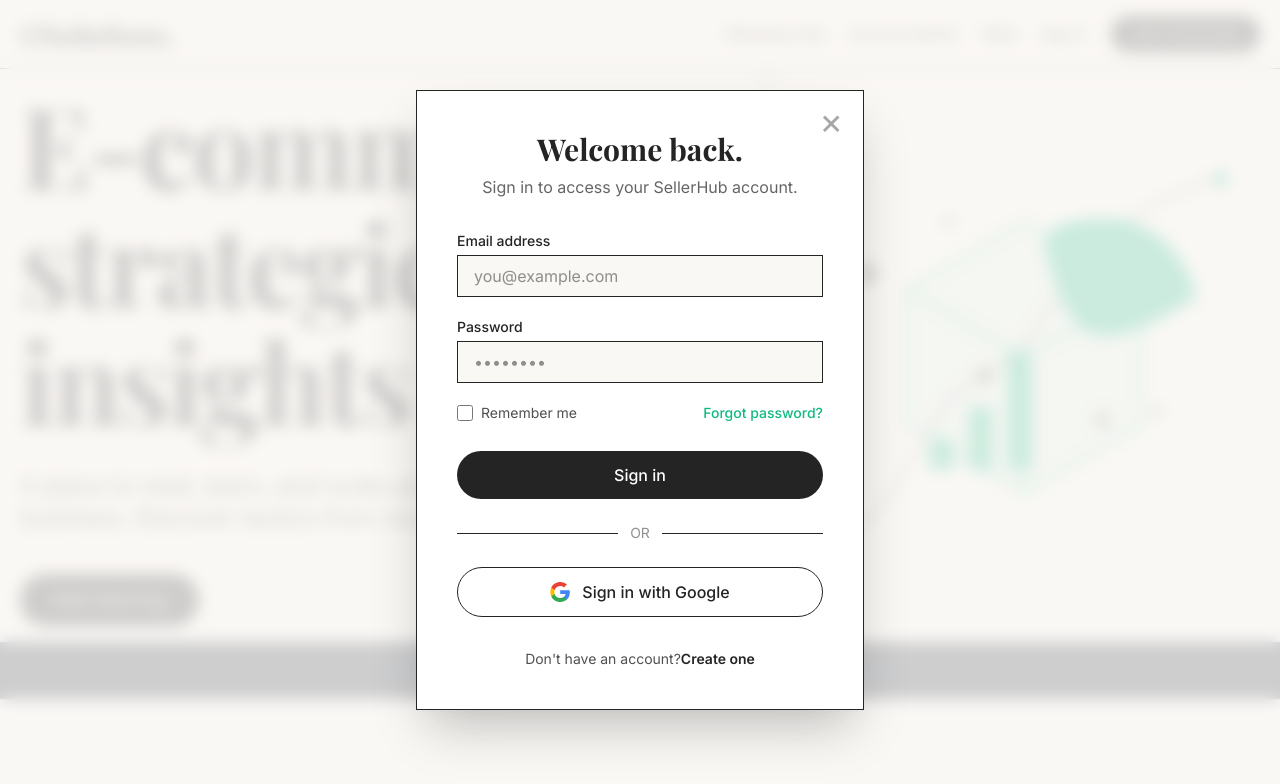
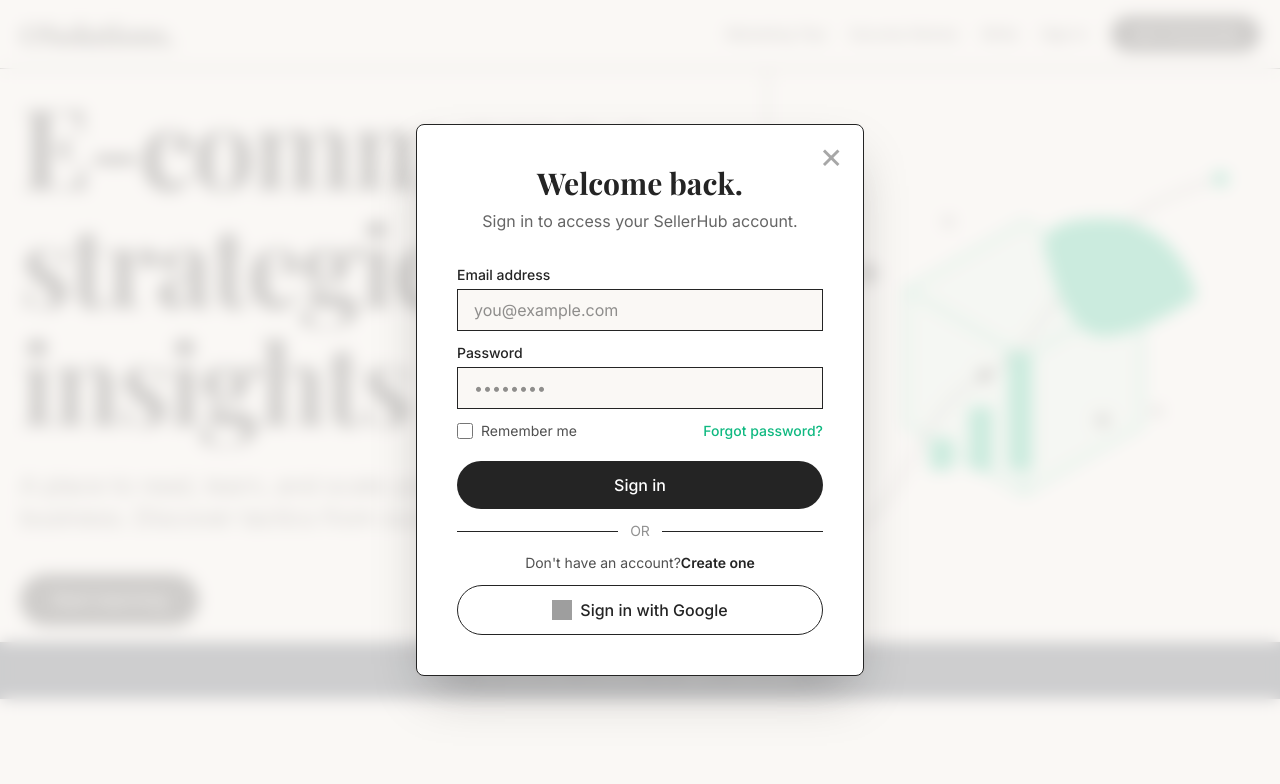
Before and after one commit to Min-ThantKyaw/mmosolution, a React (Vite) app in the folder web/: page / in a window 1280 px wide. Both pictures are taken after a click on the button "Sign in". Shown: the top 784 px of the page. Built offline with nearby package versions, Linux system fonts and the light colour scheme; grey boxes are pictures that could not be loaded.

Commit message:
feat: add Google login option and enhance LoginForm with email and password fields

```diff
--- a/web/src/features/auth/components/AuthModal.tsx
+++ b/web/src/features/auth/components/AuthModal.tsx
@@ -1,5 +1,6 @@
 import LoginForm from "./LoginForm";
 import RegisterForm from "./RegisterForm";
+import GoogleLogin from "./GoogleLogin";
 
 type AuthMode = 'login' | 'register';
 type AuthModalProps = {
@@ -22,7 +23,7 @@
                 <div
                     onClick={(e) => e.stopPropagation()}
 
-                    className="w-full max-w-md bg-white border border-brand p-8 md:p-10 shadow-2xl relative animate-fade-in">
+                    className="w-full max-w-md bg-white border border-brand p-8 md:p-10 rounded-lg shadow-2xl relative animate-fade-in">
                     <button
                         onClick={onClose}
                         className="absolute top-3 right-5 text-4xl font-light text-brand-text/40 hover:text-brand-text leading-none transition-colors"
@@ -53,6 +54,7 @@
                             onModeChange={onModeChange}
                         />
                     }
+                    <GoogleLogin />
                 </div>
             </div>
 
--- /dev/null
+++ b/web/src/features/auth/components/GoogleLogin.tsx
@@ -0,0 +1,15 @@
+function GoogleLogin() {
+	return (
+		<>
+			<button
+				type="button"
+				className="w-full flex items-center justify-center gap-2 bg-white border border-brand py-3 font-medium hover:bg-brand-bg transition-colors rounded-full cursor-pointer"
+			>
+				<img src="google.svg" alt="Google Icon" className="w-5 h-5" />
+				Sign in with Google
+			</button>
+		</>
+	)
+}
+
+export default GoogleLogin;
--- a/web/src/features/auth/components/LoginForm.tsx
+++ b/web/src/features/auth/components/LoginForm.tsx
@@ -1,67 +1,77 @@
-type AuthMode = 'login' | 'register';
+type AuthMode = "login" | "register";
 interface LoginFormProps {
     isOpen: boolean;
-    mode: 'login' | 'signup';
+    mode: "login" | "signup";
     onClose: () => void;
     onModeChange: (mode: AuthMode) => void;
 }
 const LoginForm = ({ onModeChange }: LoginFormProps) => {
-
     return (
         <>
-
-
-                    <form action="#" method="POST" className="space-y-5">
-
+            <form action="#" method="POST" className="space-y-3">
                 <div>
-                            <label className="block text-sm font-medium mb-1">Email address</label>
-                            <input type="email" id="email" name="email" required placeholder="you@example.com"
-                                className="w-full px-4 py-2 bg-brand-bg border border-brand rounded-none text-brand-text font-sans focus-ring transition-colors" />
+                    <label className="block text-sm font-medium mb-1">
+                        Email address
+                    </label>
+                    <input
+                        type="email"
+                        id="email"
+                        name="email"
+                        required
+                        placeholder="you@example.com"
+                        className="w-full px-4 py-2 bg-brand-bg border border-brand rounded-none text-brand-text font-sans focus-ring transition-colors"
+                    />
                 </div>
 
                 <div>
                     <label className="block text-sm font-medium mb-1">Password</label>
-                            <input type="password" id="password" name="password" required placeholder="••••••••"
-                                className="w-full px-4 py-2 bg-brand-bg border border-brand rounded-none text-brand-text font-sans focus-ring transition-colors" />
+                    <input
+                        type="password"
+                        id="password"
+                        name="password"
+                        required
+                        placeholder="••••••••"
+                        className="w-full px-4 py-2 bg-brand-bg border border-brand rounded-none text-brand-text font-sans focus-ring transition-colors"
+                    />
                 </div>
 
                 <div className="flex items-center justify-between text-sm">
                     <label className="flex items-center gap-2 cursor-pointer">
-                                <input type="checkbox" className="w-4 h-4 text-brand-green border-brand rounded-none focus:ring-brand-green accent-brand-green" />
+                        <input
+                            type="checkbox"
+                            className="w-4 h-4 text-brand-green border-brand rounded-none focus:ring-brand-green accent-brand-green"
+                        />
                         <span className="text-brand-text/80">Remember me</span>
                     </label>
-                            <a href="#" className="font-medium text-brand-green hover:underline">Forgot password?</a>
+                    <a href="#" className="font-medium text-brand-green hover:underline">
+                        Forgot password?
+                    </a>
                 </div>
 
-                        <button type="submit" className="w-full bg-brand-text text-white py-3 font-medium hover:bg-black transition-colors rounded-full mt-2">
+                <button
+                    type="submit"
+                    className="w-full bg-brand-text text-white py-3 font-medium hover:bg-black transition-colors rounded-full mt-2"
+                >
                     Sign in
                 </button>
             </form>
 
-                    <div className="my-6 flex items-center">
+            <div className="my-3 flex items-center">
                 <div className="flex-grow border-t border-brand/20"></div>
                 <span className="px-3 text-sm text-brand-text/50 font-sans">OR</span>
                 <div className="flex-grow border-t border-brand/20"></div>
             </div>
-
-                    <button type="button" className="w-full flex items-center justify-center gap-3 bg-white border border-brand py-3 font-medium hover:bg-brand-bg transition-colors rounded-full">
-                        <svg viewBox="0 0 24 24" width="20" height="20" xmlns="http://www.w3.org/2000/svg">
-                            <g transform="matrix(1, 0, 0, 1, 27.009001, -39.238998)">
-                                <path fill="#4285F4" d="M -3.264 51.509 C -3.264 50.719 -3.334 49.969 -3.454 49.239 L -14.754 49.239 L -14.754 53.749 L -8.284 53.749 C -8.574 55.229 -9.424 56.479 -10.684 57.329 L -10.684 60.329 L -6.824 60.329 C -4.564 58.239 -3.264 55.159 -3.264 51.509 Z" />
-                                <path fill="#34A853" d="M -14.754 63.239 C -11.514 63.239 -8.804 62.159 -6.824 60.329 L -10.684 57.329 C -11.764 58.049 -13.134 58.489 -14.754 58.489 C -17.884 58.489 -20.534 56.379 -21.484 53.529 L -25.464 53.529 L -25.464 56.619 C -23.494 60.539 -19.444 63.239 -14.754 63.239 Z" />
-                                <path fill="#FBBC05" d="M -21.484 53.529 C -21.734 52.809 -21.864 52.039 -21.864 51.239 C -21.864 50.439 -21.724 49.669 -21.484 48.949 L -21.484 45.859 L -25.464 45.859 C -26.284 47.479 -26.754 49.299 -26.754 51.239 C -26.754 53.179 -26.284 54.999 -25.464 56.619 L -21.484 53.529 Z" />
-                                <path fill="#EA4335" d="M -14.754 43.989 C -12.984 43.989 -11.404 44.599 -10.154 45.789 L -6.734 42.369 C -8.804 40.429 -11.514 39.239 -14.754 39.239 C -19.444 39.239 -23.494 41.939 -25.464 45.859 L -21.484 48.949 C -20.534 46.099 -17.884 43.989 -14.754 43.989 Z" />
-                            </g>
-                        </svg>
-                        Sign in with Google
+            <p className="text-center text-sm text-brand-text/80 my-3 mb font-sans">
+                Don't have an account?
+                <button
+                    onClick={() => onModeChange("register")}
+                    className="font-semibold text-brand-text hover:text-brand-green transition-colors"
+                >
+                    Create one
                 </button>
-
-                    <p className="text-center text-sm text-brand-text/80 mt-8 font-sans">
-                        Don't have an account?
-                        <button onClick={() => onModeChange('register')} className="font-semibold text-brand-text hover:text-brand-green transition-colors">Create one</button>
             </p>
         </>
-    )
-}
+    );
+};
 
 export default LoginForm;
```
Lines whose indentation alone changed are shown as unchanged.
